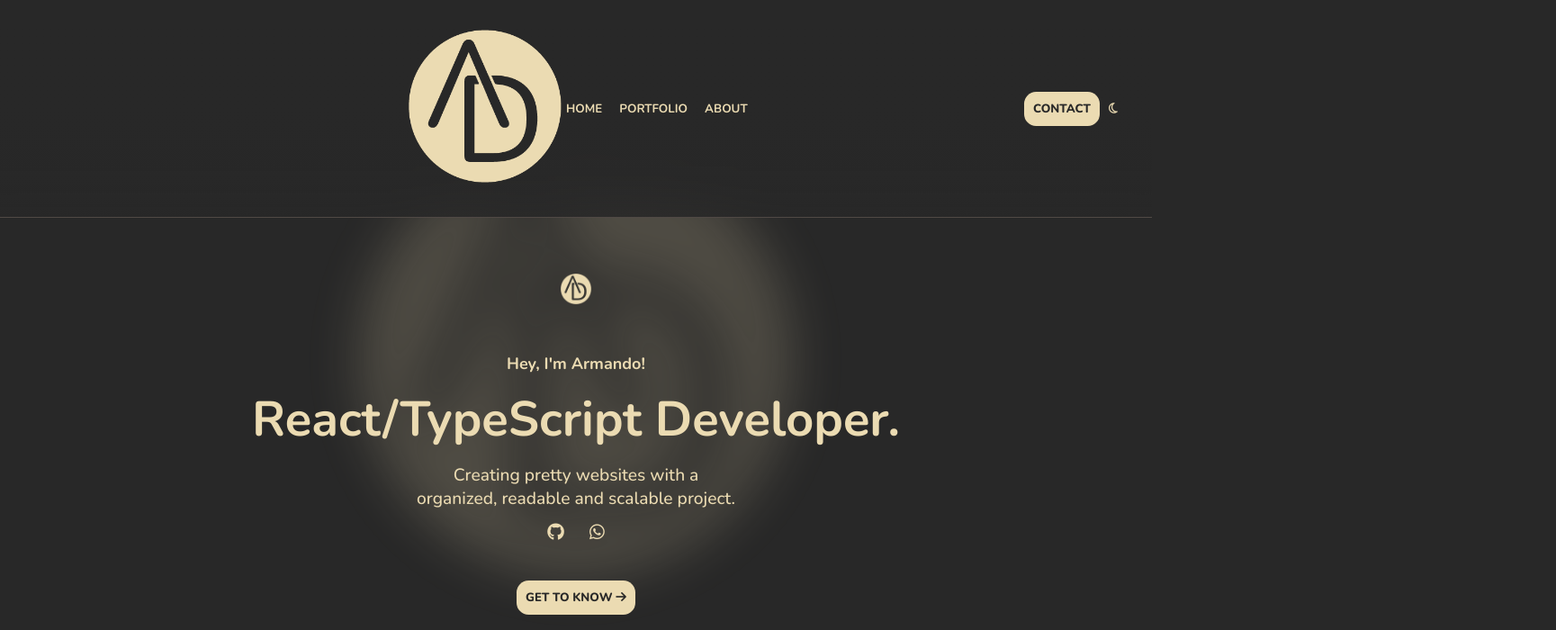
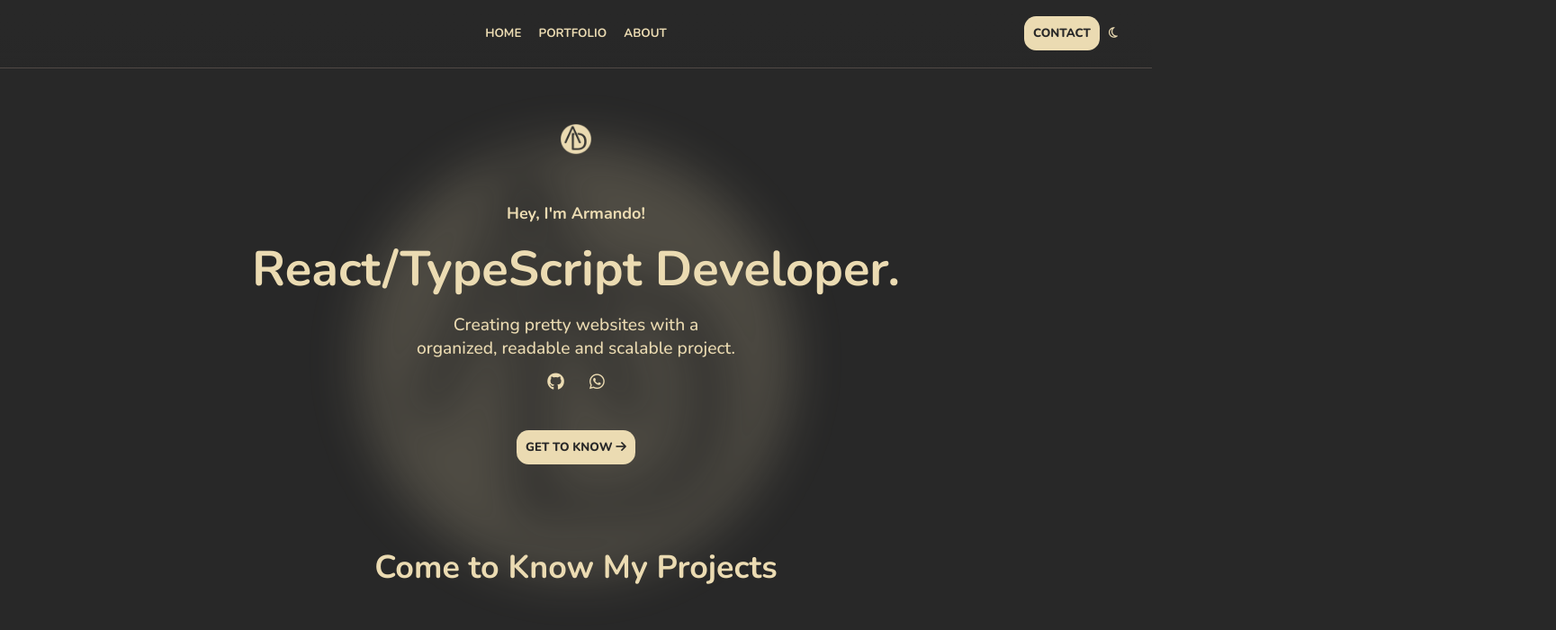
Before and after one commit to armandosilvadev/portfolio-website, a React (Vite) app: page / in a window 1280 px wide. Shown: the top 700 px of the page at 90% size, 1729 px wide, since content can reach past the window. Built offline with nearby package versions, Linux system fonts and the light colour scheme; some icons are missing.

Commit message:
add show and hide header animation

```diff
--- a/src/components/layout/Nav.tsx
+++ b/src/components/layout/Nav.tsx
@@ -1,13 +1,11 @@
-import LogoHover from "../ui/LogoHover/LogoHover";
 import styles from "./Nav.module.css";
 
 interface NavProps {
   navHead?: boolean;
   navFooter?: boolean;
-  isLogoSticky: boolean;
 }
 
-function Nav({ navHead = false, navFooter = false, isLogoSticky }: NavProps) {
+function Nav({ navHead = false, navFooter = false }: NavProps) {
   let navbarstyle: string = "";
   if (navHead) {
     navbarstyle = "navbarHead";
@@ -18,12 +16,6 @@ function Nav({ navHead = false, navFooter = false, isLogoSticky }: NavProps) {
   return (
     <>
       <nav className={`${styles[navbarstyle]}`}>
-        <a
-          href="#"
-          className={`${styles.logoHeaderBox} ${styles[isLogoSticky ? "logoHeaderShow" : "logoHeaderHide"]}`}
-        >
-          <LogoHover />
-        </a>
         <ul className={styles.navbarList}>
           <li>
             <a href="#">Home</a>
--- a/src/components/sections/Header.module.css
+++ b/src/components/sections/Header.module.css
@@ -1,8 +1,24 @@
 @import url("../../assets/styles/variables.css");
 
+@keyframes showHeader {
+  from {
+    top: -50%;
+  }
+  to {
+    top: 0;
+  }
+}
+
+@keyframes hideHeader {
+  from {
+    top: 0;
+  }
+  to {
+    top: -50%;
+  }
+}
+
 .sectionHeader {
-  position: sticky;
-  top: 0;
   border-bottom: solid 1px #504945;
   background: linear-gradient(
     to bottom,
@@ -10,10 +26,22 @@
     90%,
     rgb(40, 40, 40, 0.9)
   );
+  backdrop-filter: blur(10px);
+  transition: all 0.3s ease;
+}
 
-  backdrop-filter: blur(10px);
+.showHeader {
+  position: sticky;
+  animation: showHeader 0.3s ease;
+  top: 0;
   z-index: 1000;
-  transition: all 0.3s ease;
+}
+
+.hideHeader {
+  position: sticky;
+  animation: hideHeader 0.3s ease;
+  top: -50%;
+  z-index: 1000;
 }
 
 .header {
--- a/src/components/sections/Header.tsx
+++ b/src/components/sections/Header.tsx
@@ -4,22 +4,30 @@ import Button from "../ui/Button/Button.tsx";
 import { useEffect, useState } from "react";
 
 function Header() {
-  const [isLogoSticky, setIsLogoSticky] = useState<boolean>(false);
+  const [showHeader, setShowHeader] = useState<boolean>(true);
+  const [scrollY, setScrollY] = useState<number>(0);
 
   useEffect(() => {
-    const handleIsLogoSticky = () => {
-      setIsLogoSticky(window.scrollY > 110);
+    const handleIsScrollY = () => {
+      setScrollY(window.scrollY);
+      if (window.scrollY < scrollY) {
+        setShowHeader(true);
+      } else if (window.scrollY > scrollY) {
+        setShowHeader(false);
+      }
     };
 
-    window.addEventListener("scroll", handleIsLogoSticky);
-    return window.addEventListener("scroll", handleIsLogoSticky);
+    window.addEventListener("scroll", handleIsScrollY);
+    return window.addEventListener("scroll", handleIsScrollY);
   });
 
   return (
     <>
-      <section className={`section ${styles.sectionHeader}`}>
+      <section
+        className={`section ${styles.sectionHeader} ${styles[showHeader ? "showHeader" : "hideHeader"]}`}
+      >
         <header className={`${styles.header} flex flex-center`}>
-          <Nav navHead isLogoSticky={isLogoSticky} />
+          <Nav navHead />
 
           <div className={`${styles.containerBtn} flex`}>
             <Button
```
